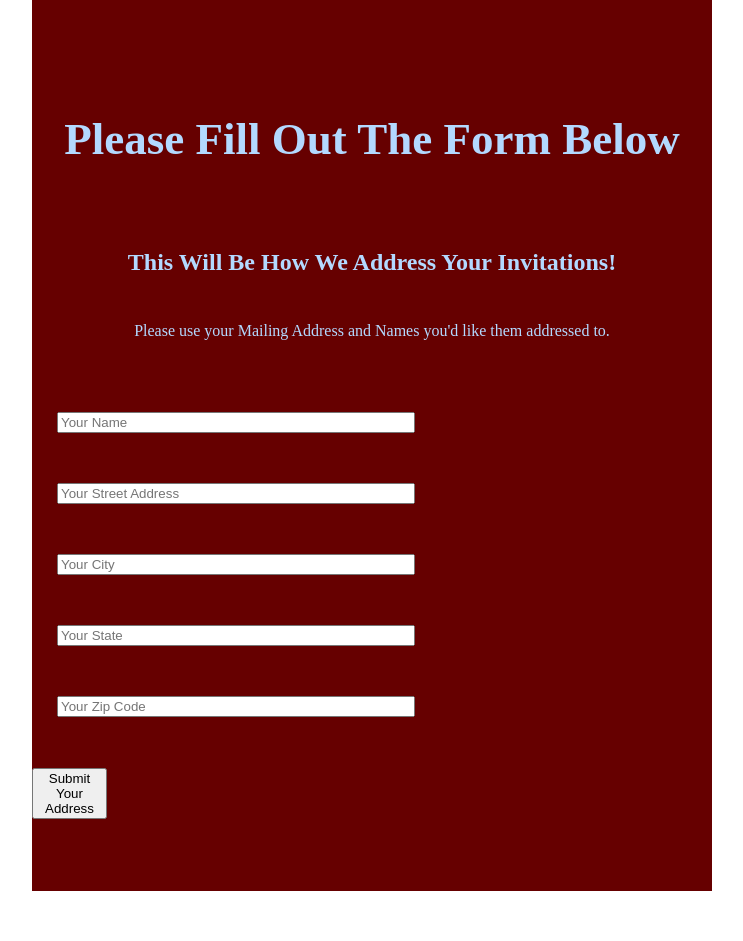
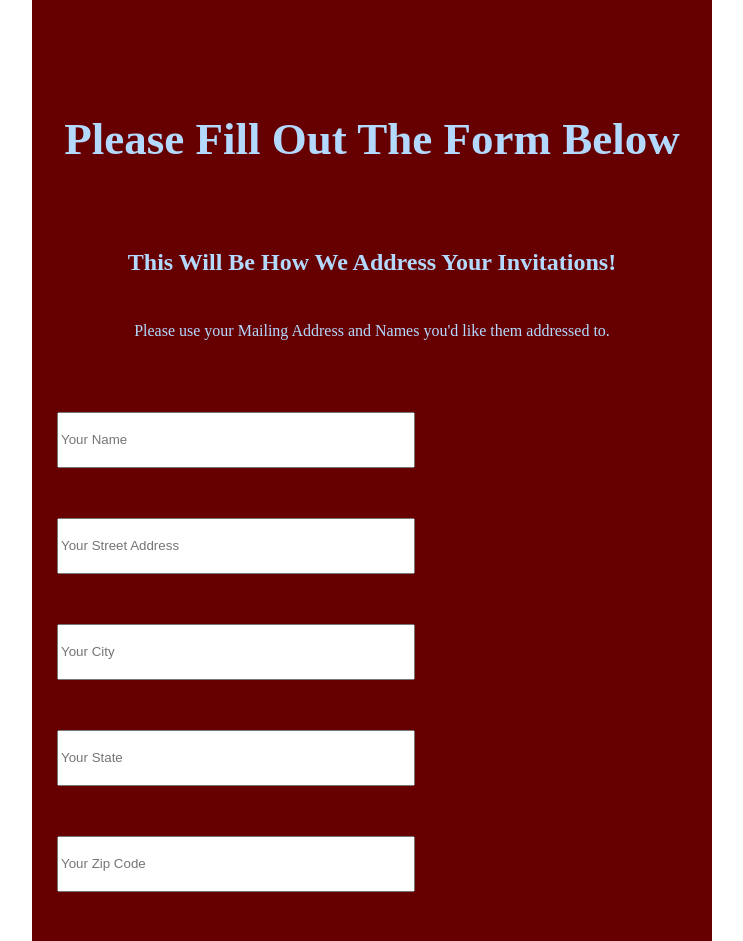
Before and after one commit to a-soren/wedding-form, a React (Create React App) app: page / in a window 1280 px wide. Shown: the top 941 px of the page, without its empty margins (268-1011 px from the left). Before the commit the page ends 891 px from the top, so only its background shows below. Built offline with nearby package versions, Linux system fonts and the light colour scheme.

Commit message:
fixed flexbox

```diff
--- a/src/App.js
+++ b/src/App.js
@@ -9,12 +9,13 @@ const Card = styled.main`
 `;
 const Input = styled.input`
   width: 350px;
+  height: 50px;
   margin: 25px;
 `;
 const Button = styled.button`
   width: 75px;
-  display: "flex";
-  justify-content: "center";
+  display: flex;
+  justify-content: center;
 `;
 
 function App() {
```
